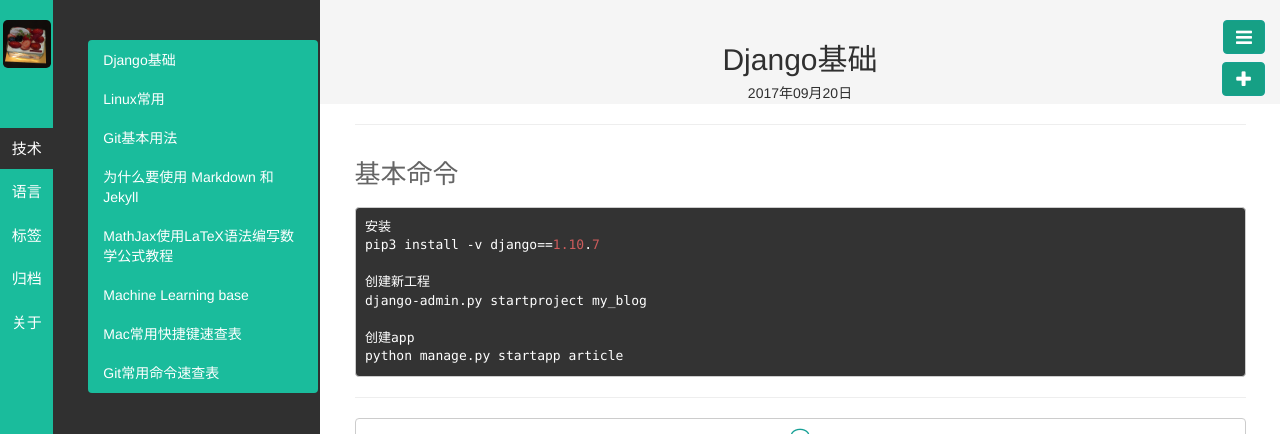
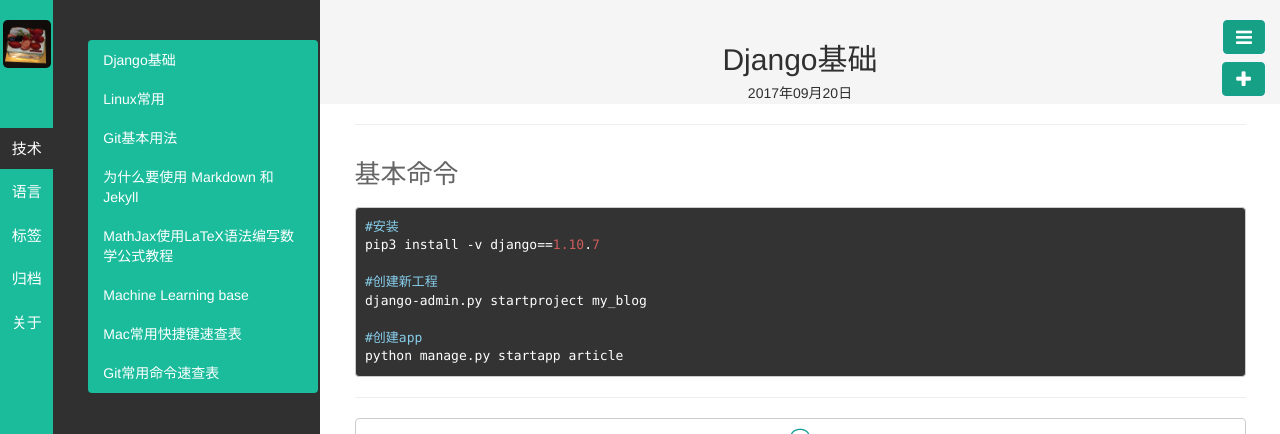
Before and after one commit to kyoyo/kyoyo.github.io, a Jekyll site: the page built from _posts/技術/2017-09-20-Django-Base1.md, in a window 1280 px wide. Shown: the top 434 px of the page. Built offline with Jekyll 4.4.1, drawn with Linux system fonts in a browser that asks for light colours; Markdown is read by kramdown in place of the engine named in the settings.

````diff
--- a/_posts/技術/2017-09-20-Django-Base1.md
+++ b/_posts/技術/2017-09-20-Django-Base1.md
@@ -12,13 +12,13 @@ description:
 ###基本命令
 
 ```
-安装
+#安装
 pip3 install -v django==1.10.7
 
-创建新工程
+#创建新工程
 django-admin.py startproject my_blog
 
-创建app
+#创建app
 python manage.py startapp article
 
 ```
````
